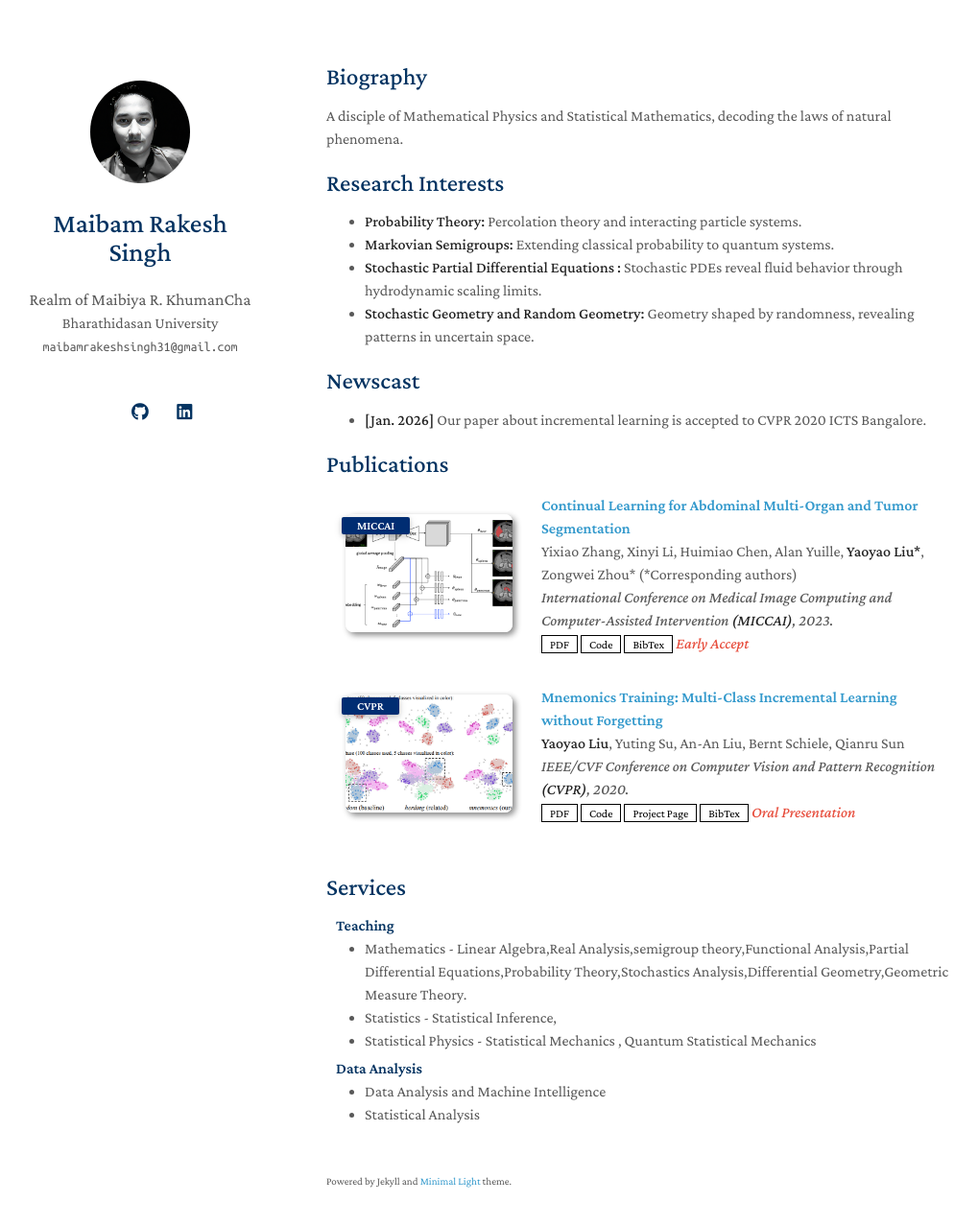
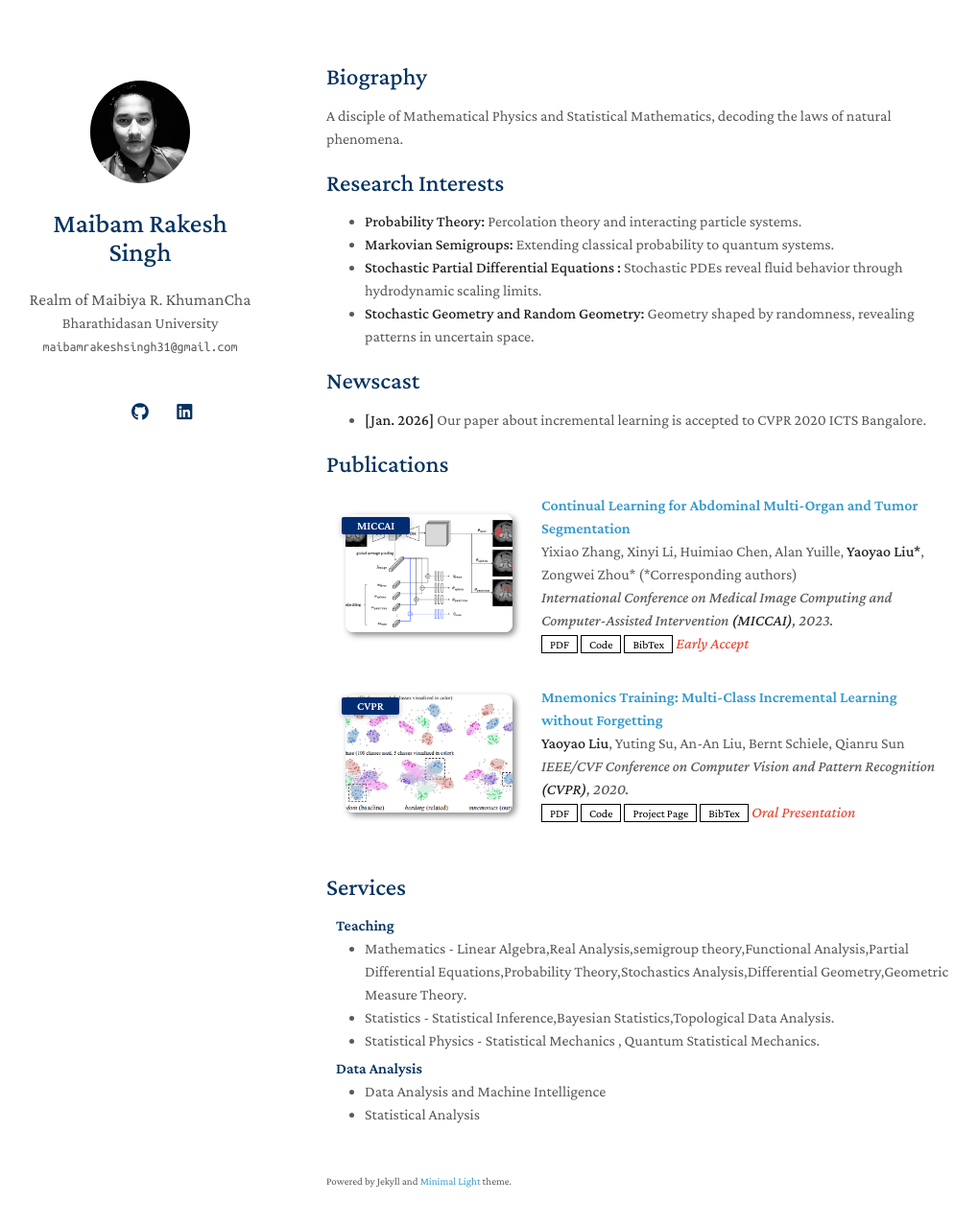
Before and after one commit to maibamrakeshsingh/maibamrkh.github.io, a Jekyll site: the page built from index.md, in a window 1280 px wide and 1312 px high. Shown: the top 1277 px of the window at 96% size, without its empty margins (130-1149 px from the left). Built offline with Jekyll 4.4.1, drawn with Linux system fonts in a browser that asks for light colours; a style sheet for code colours, icons or effects is not loaded; our own code applies the rules of GitHub Pages for plain Markdown files.

Commit message:
Update services.md

```diff
--- a/_includes/services.md
+++ b/_includes/services.md
@@ -4,8 +4,8 @@
 
 <ul style="margin:0 0 5px;">
   <li><a href="http://cvpr2023.thecvf.com/"><autocolor>Mathematics -  Linear Algebra,Real Analysis,semigroup theory,Functional Analysis,Partial Differential Equations,Probability Theory,Stochastics Analysis,Differential Geometry,Geometric Measure Theory.</autocolor></a></li>
-  <li><a href="http://iccv2021.thecvf.com/"><autocolor>Statistics - Statistical Inference, </autocolor></a></li>
-  <li><a href="https://eccv2022.ecva.net/"><autocolor>Statistical Physics - Statistical Mechanics , Quantum Statistical Mechanics</autocolor></a></li>
+  <li><a href="http://iccv2021.thecvf.com/"><autocolor>Statistics - Statistical Inference,Bayesian Statistics,Topological Data Analysis. </autocolor></a></li>
+  <li><a href="https://eccv2022.ecva.net/"><autocolor>Statistical Physics - Statistical Mechanics , Quantum Statistical Mechanics.</autocolor></a></li>
 </ul>
 
 <h4 style="margin:0 10px 0;">Data Analysis</h4>
```
